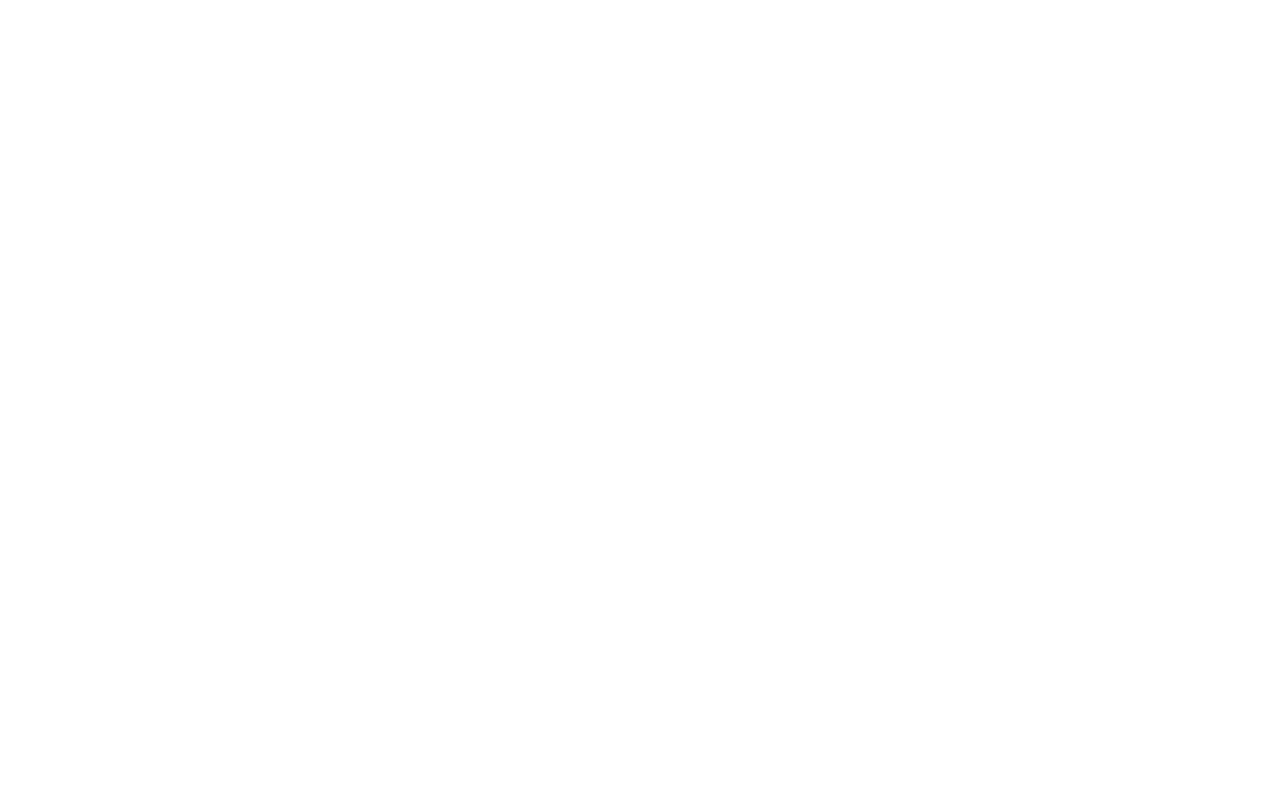
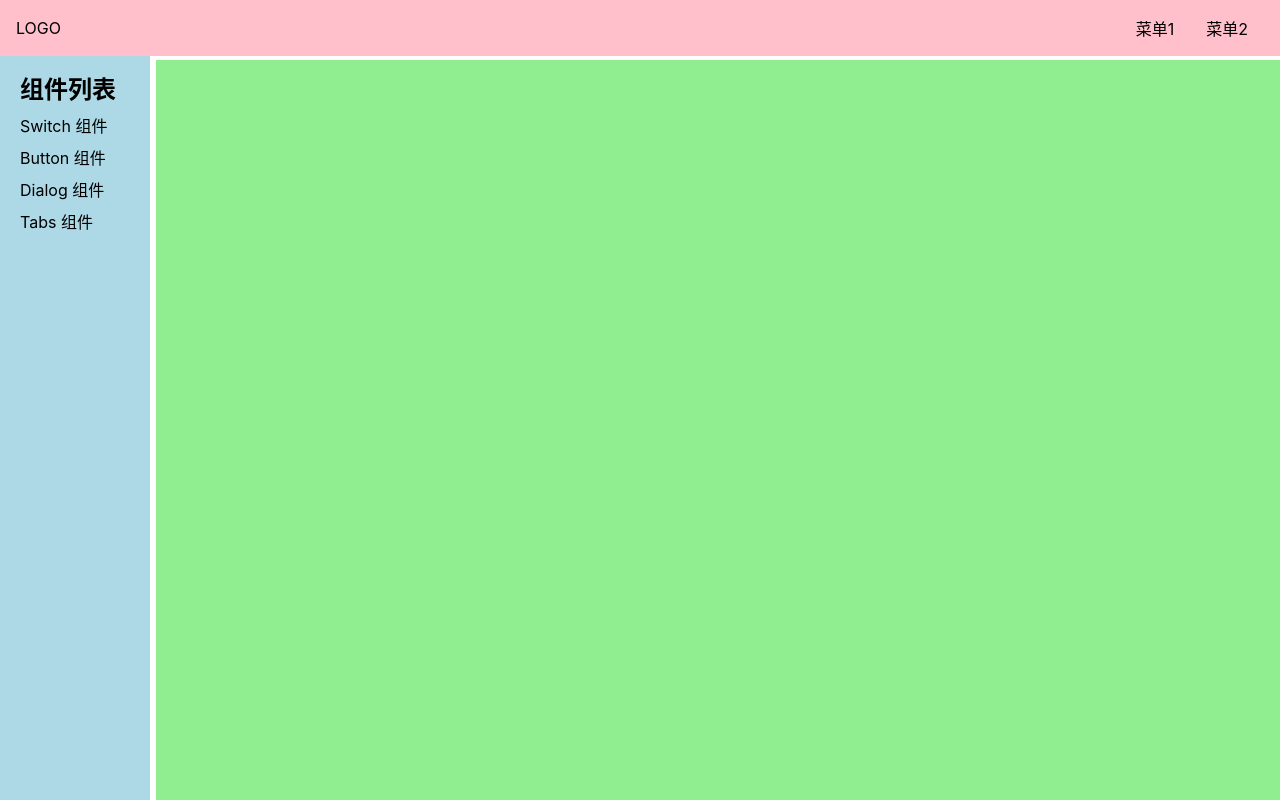
Before and after one commit to 91jzhu/coms-ui, a Vue app: page /#/doc/button in a window 1280 px wide. Before the commit this address had no page. Built offline with nearby package versions, Linux system fonts and the light colour scheme.

Commit message:
基本完成官网框架

```diff
--- /dev/null
+++ b/src/components/Button.vue
@@ -0,0 +1,13 @@
+<template>
+
+</template>
+
+<script lang="ts">
+export default {
+  name: "Button"
+}
+</script>
+
+<style scoped>
+
+</style>
--- /dev/null
+++ b/src/components/Dialog.vue
@@ -0,0 +1,13 @@
+<template>
+
+</template>
+
+<script lang="ts">
+export default {
+  name: "Dialog"
+}
+</script>
+
+<style scoped>
+
+</style>
--- /dev/null
+++ b/src/components/DocDemo.vue
@@ -0,0 +1,13 @@
+<template>
+doc默认页面
+</template>
+
+<script lang="ts">
+export default {
+  name: "DocDemo"
+}
+</script>
+
+<style scoped>
+
+</style>
--- /dev/null
+++ b/src/components/Tabs.vue
@@ -0,0 +1,13 @@
+<template>
+
+</template>
+
+<script lang="ts">
+export default {
+  name: "Tabs"
+}
+</script>
+
+<style scoped>
+
+</style>
```
Also changed, not shown: src/router.ts (+8 -0 lines).
